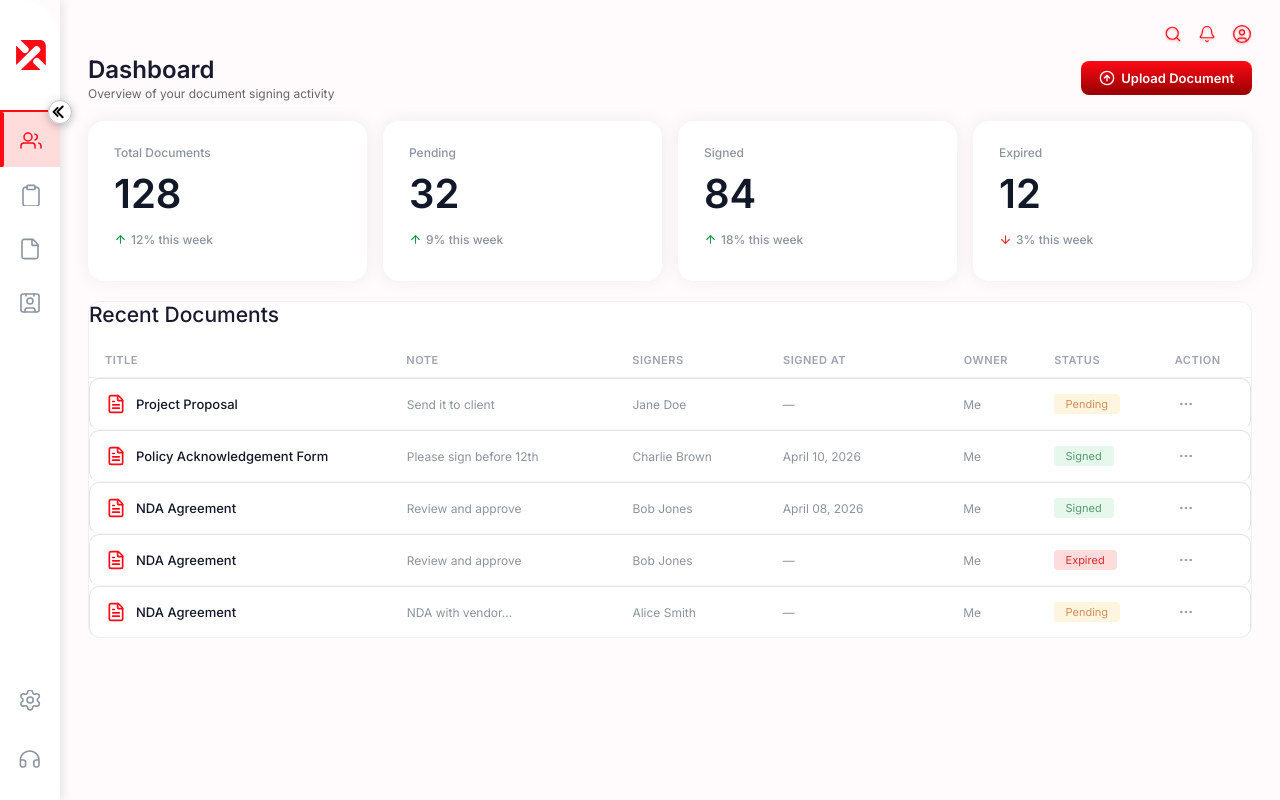
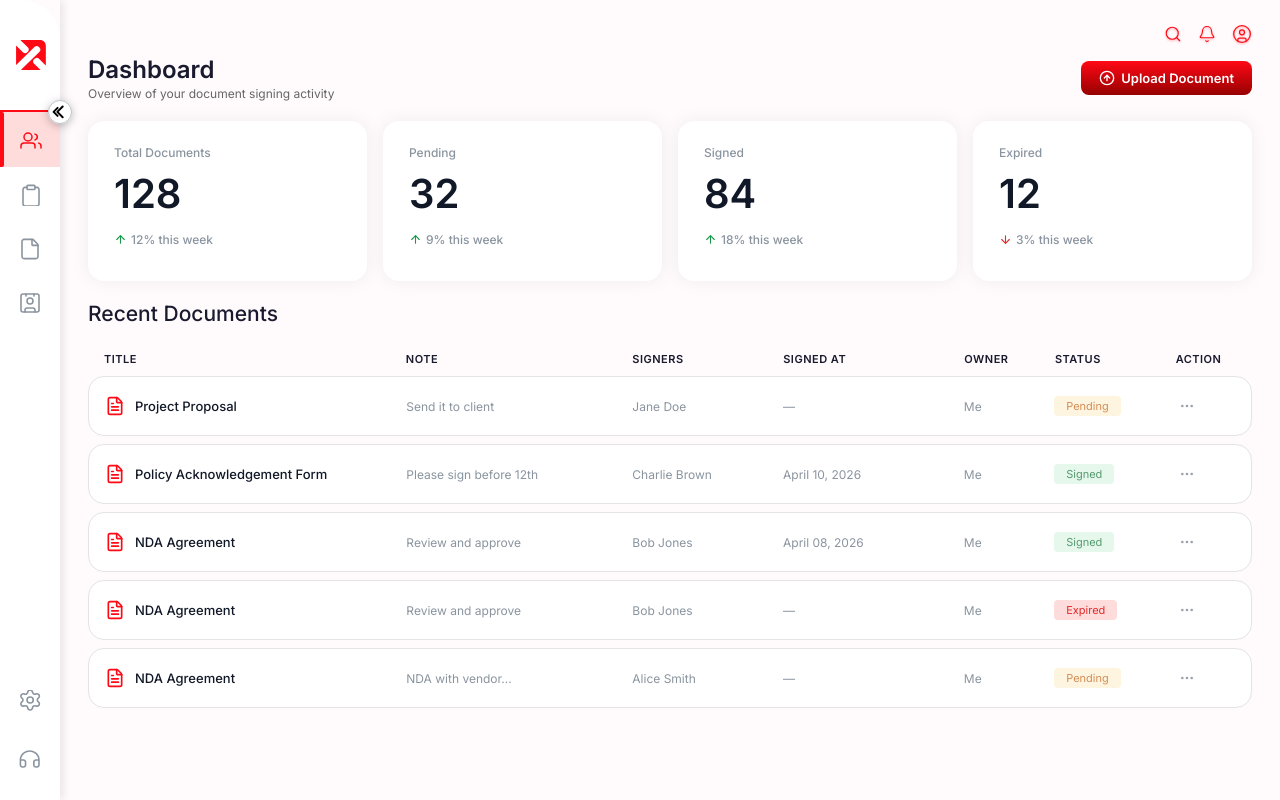
Before and after one commit to NoCapCode-tm/Nexgn-WebApp, a React (Vite) app: page / in a window 1280 px wide. Built offline with nearby package versions, Linux system fonts and the light colour scheme.

Commit message:
fix: separate document row cards, remove wrapper background

```diff
--- a/src/admin/css/Dashboard.css
+++ b/src/admin/css/Dashboard.css
@@ -362,10 +362,10 @@ background: transparent;
 }
 
 .docs-section {
-  background: #ffffff;
-  border-radius: 12px;
-  padding: 20px 24px;
-  border: 1px solid #f0f0f0;
+  background: transparent;
+  border-radius: 0;
+  padding: 0;
+  border: none;
   flex: 1;
 }
 
--- a/src/admin/css/Documents.css
+++ b/src/admin/css/Documents.css
@@ -13,11 +13,17 @@
   gap: 8px;
   height: 36px;
   border: 1px solid #E4E4E4;
-  border-radius: 8px;
+  border-radius: 20px;
+  box-shadow: 0 4px 12px rgba(138,148,159,0.4), 0 2px 4px rgba(138,148,159,0.2);
+transition: box-shadow 0.2s, transform 0.2s;
+transform: translateY(0);
   padding: 0 12px;
   background: #fff;
   width: 200px;
-  transition: border-color 0.15s;
+}
+.docs-search-wrap:hover {
+  box-shadow: 0 6px 16px rgba(138,148,159,0.5), 0 3px 6px rgba(138,148,159,0.3);
+  transform: translateY(-2px);
 }
 
 .docs-search-wrap:focus-within {
@@ -45,18 +51,26 @@
   height: 36px;
   padding: 0 14px;
   border: 1px solid #E4E4E4;
-  border-radius: 8px;
+  border-radius: 20px;
+  box-shadow: 0 4px 12px rgba(138, 148, 159, 0.5), 0 2px 4px rgba(138, 148, 159, 0.3);
+  transform: translateY(0);
+  transition: box-shadow 0.2s, transform 0.2s;
   background: #fff;
   font-size: 12px;
   font-weight: 500;
   color: #6b7280;
   font-family: 'Inter', sans-serif;
   cursor: pointer;
-  transition: background 0.15s;
+
 }
 
 .docs-filter-btn:hover {
-  background: #f9f9f9;
+  box-shadow: 0 6px 16px rgba(138, 148, 159, 0.6), 0 3px 6px rgba(138, 148, 159, 0.4);
+  transform: translateY(-2px);
+}
+.docs-filter-btn:active {
+  box-shadow: 0 1px 4px rgba(138, 148, 159, 0.3);
+  transform: translateY(1px);
 }
 
 .docs-add-btn {
@@ -67,18 +81,27 @@
   padding: 0 16px;
   background: linear-gradient(to bottom, #FF0915, #960101);
   color: #fff;
-  border-radius: 8px;
+   border-radius: 20px;
+  box-shadow: 0 6px 16px rgba(255,9,21,0.45), 0 3px 6px rgba(255,9,21,0.3), 0 1px 0px rgba(255,255,255,0.15) inset;
+transform: translateY(0);
+transition: box-shadow 0.2s, transform 0.2s;
   font-size: 12px;
   font-weight: 600;
   font-family: 'Inter', sans-serif;
   border: none;
   cursor: pointer;
   white-space: nowrap;
-  transition: background 0.15s;
 }
 
 .docs-add-btn:hover {
   background: linear-gradient(to bottom, #960101, #960101);
+  box-shadow: 0 8px 20px rgba(255,9,21,0.55), 0 4px 8px rgba(255,9,21,0.35);
+  transform: translateY(-2px);
+}
+
+.docs-add-btn:active {
+  box-shadow: 0 2px 6px rgba(255,9,21,0.3);
+  transform: translateY(1px);
 }
 
 /* ── TABS — 1282×37px ── */
@@ -127,8 +150,8 @@
 
 /* ── TABLE ── */
 .docs-section {
-  background: #ffffff;
-  border-radius: 12px;
+  background: transparent;
+  border-radius: 0;
   padding: 0;
   flex: 1;
 }
@@ -139,16 +162,18 @@
   padding: 10px 16px;
   font-size: 11px;
   font-weight: 600;
-  color: #9ca3af;
+  color: #1a1a2e;
   letter-spacing: 0.5px;
   text-transform: uppercase;
-  border-bottom: 1px solid #f0f0f0;
+  border: none;
+  border-bottom: none;
+  background: transparent;
 }
 
 .docs-table {
   display: flex;
   flex-direction: column;
-  gap: 0;
+  gap: 8px;
   width: 100%;
 }
 
@@ -156,11 +181,13 @@
   display: grid;
   grid-template-columns: 2fr 1.5fr 1fr 1.2fr 0.6fr 0.8fr 0.4fr;
   align-items: center;
-  padding: 13px 16px;
+  padding: 0 16px;
+  height: 60px;
   background: #ffffff;
   font-size: 13px;
   color: #8A949F;
-  border-bottom: 1px solid #f5f5f5;
+  border: 1px solid #E4E4E4;
+  border-radius: 16px;
   transition: background 0.12s;
 }
 
@@ -168,9 +195,7 @@
   background: #fafafa;
 }
 
-.doc-row:last-child {
-  border-bottom: none;
-}
+
 
 .doc-row__title {
   display: flex;
--- a/src/admin/pages/Documents.jsx
+++ b/src/admin/pages/Documents.jsx
@@ -97,7 +97,7 @@ export default function Documents() {
                 <svg width="14" height="14" viewBox="0 0 24 24" fill="none" stroke="currentColor" strokeWidth="2" strokeLinecap="round" strokeLinejoin="round">
                   <line x1="12" y1="5" x2="12" y2="19"/><line x1="5" y1="12" x2="19" y2="12"/>
                 </svg>
-                Add Document
+                Add Contact
               </button>
             </div>
           </div>
@@ -111,7 +111,6 @@ export default function Documents() {
         </div>
 
         {/* Table */}
-        <div className="docs-section">
         <div className="docs-table__header">
           <span>TITLE</span>
           <span>NOTE</span>
@@ -121,6 +120,7 @@ export default function Documents() {
           <span>STATUS</span>
           <span>Action</span>
         </div>
+        <div className="docs-section">
           <div className="docs-table">
             {filtered.map(doc => (
               <div className="doc-row" key={doc.id}>
@@ -139,7 +139,9 @@ export default function Documents() {
                 </div>
                 <div className="doc-row__menu">
                   <svg width="16" height="16" viewBox="0 0 24 24" fill="none" stroke="currentColor" strokeWidth="2" strokeLinecap="round" strokeLinejoin="round">
-                    <circle cx="12" cy="5" r="1"/><circle cx="12" cy="12" r="1"/><circle cx="12" cy="19" r="1"/>
+                    <circle cx="5" cy="12" r="1"/>
+<circle cx="12" cy="12" r="1"/>
+<circle cx="19" cy="12" r="1"/>
                   </svg>
                 </div>
               </div>
```
Lines whose indentation alone changed are shown as unchanged.
